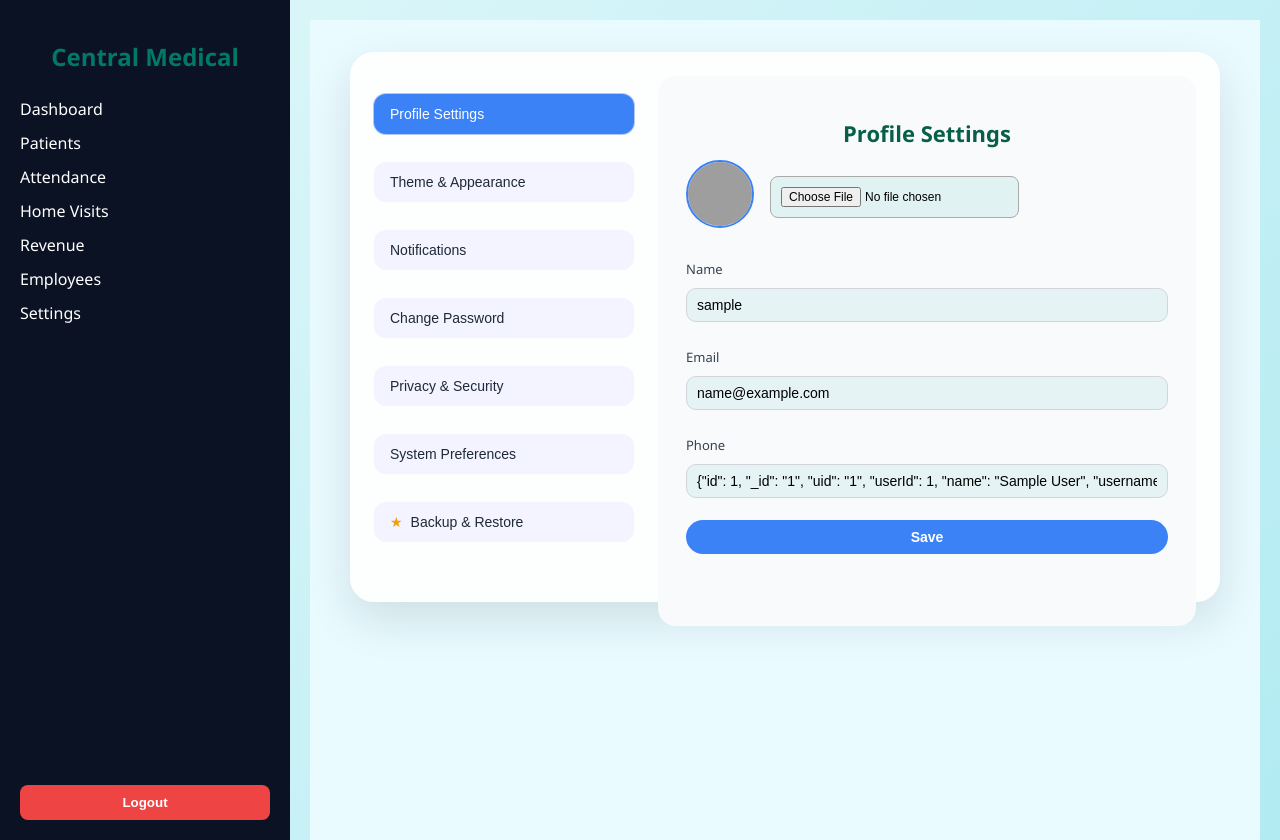
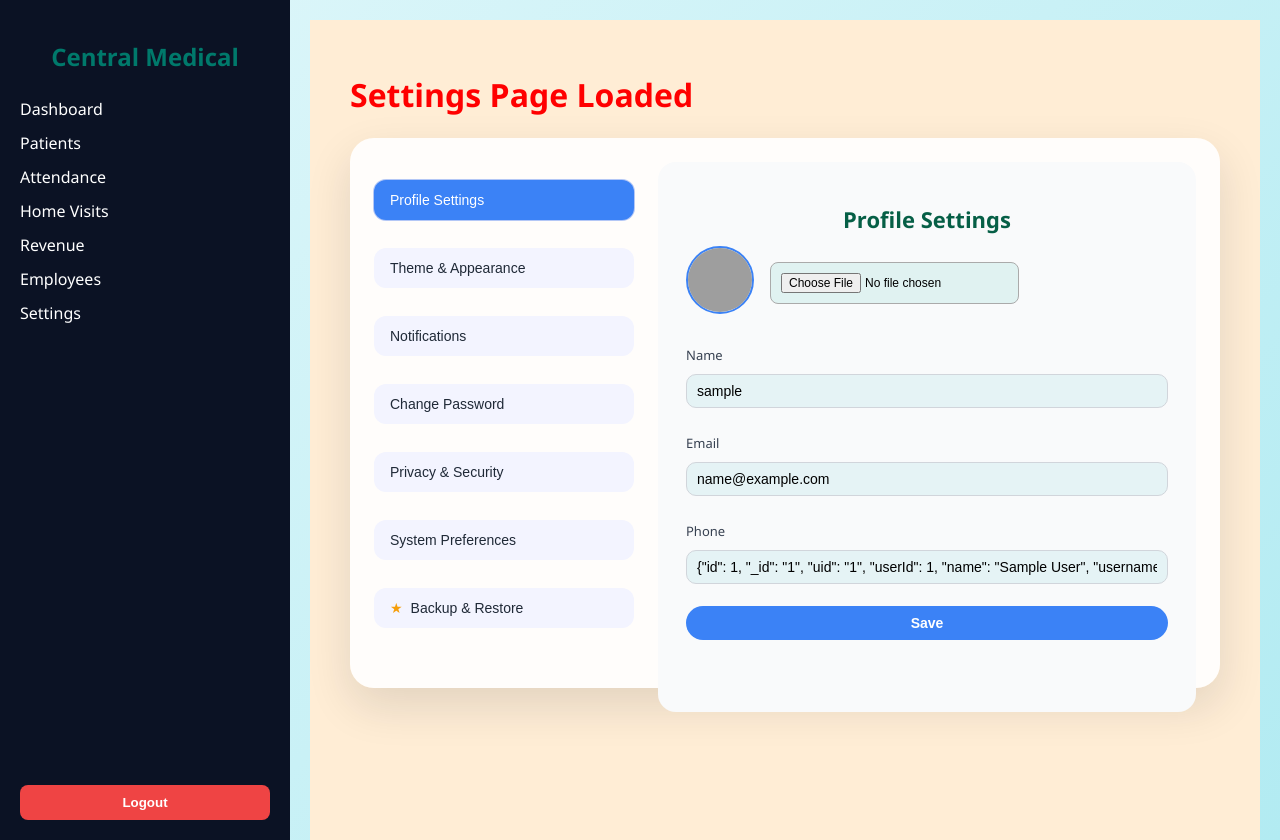
Before and after one commit to bhargavi354/hms-project, a React (Create React App) app in the folder frontend/: page /settings in a window 1280 px wide. Built offline with nearby package versions, Linux system fonts and the light colour scheme; no server answers; sample sign-in values are in the browser's storage; grey boxes are pictures that could not be loaded.

Commit message:
test settings render

```diff
--- a/frontend/src/pages/Settings.js
+++ b/frontend/src/pages/Settings.js
@@ -566,7 +566,11 @@ export default function Settings() {
   };
 
   return (
-    <div className="settings-page">
+    <div
+  className="settings-page"
+  style={{ background: "#ffedd5", minHeight: "100vh" }}
+>
+  <h1 style={{ color: "red" }}>Settings Page Loaded</h1>
       <div className="settings-card">
         {/* LEFT MENU */}
         <div className="settings-sidebar">
```
